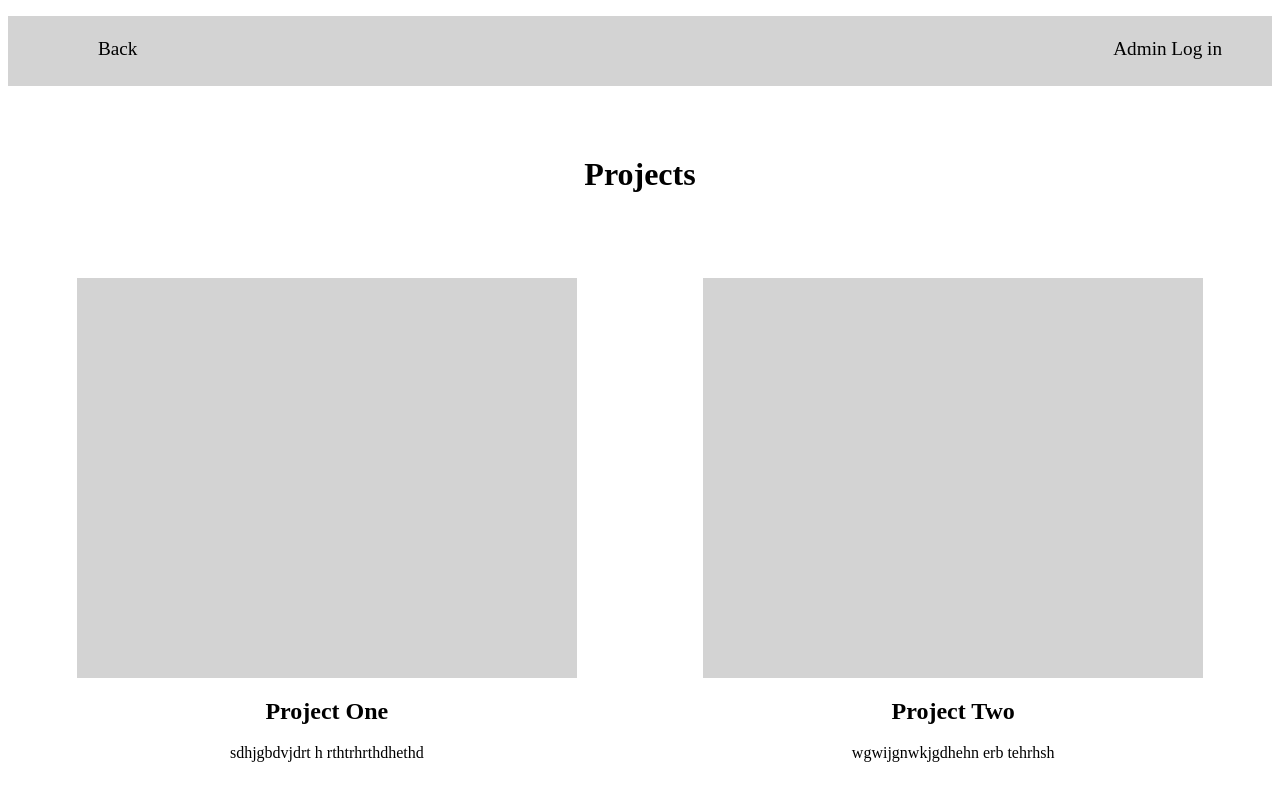
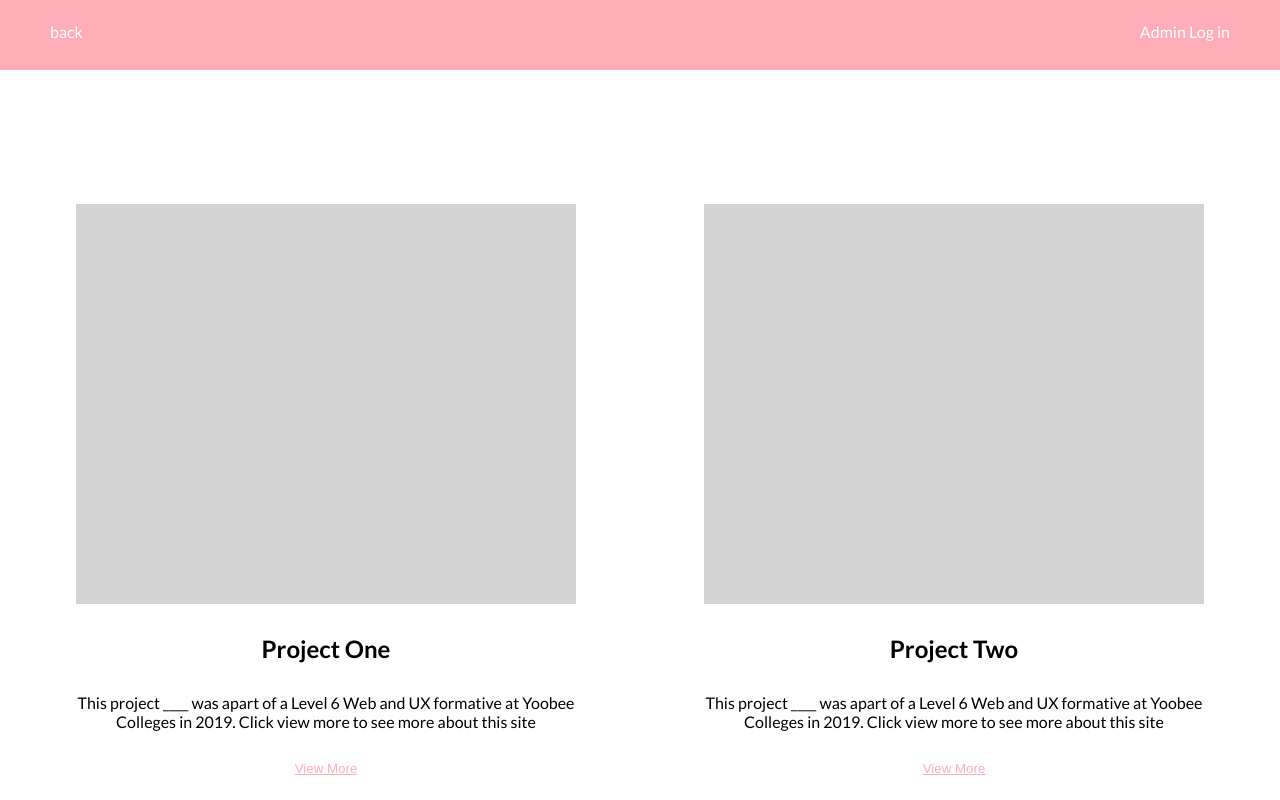
Before and after one commit to abbycayla/pagespeed-portfolio, a Vue app: page /details in a window 1280 px wide. Shown: the top 800 px of the page. Built offline with nearby package versions, Linux system fonts and the light colour scheme; what vue-resource would draw is missing.

Commit message:
added details page

```diff
--- a/src/App.vue
+++ b/src/App.vue
@@ -21,5 +21,14 @@ export default {
 
 
 <style>
+@import url('https://fonts.googleapis.com/css?family=Lato:300,300i,400,700&display=swap');
+* {
+  box-sizing: border-box;
+  margin: 0;
+  padding: 0;
+}
+body {
+  font-family: Lato, sans-serif;
+}
 
 </style>
--- /dev/null
+++ b/src/components/details/Details.vue
@@ -0,0 +1,87 @@
+<template>
+  <div>
+    <h1> Project Name </h1>
+  <div class="details-content">
+      <div>
+          <div class="placeholder-img"></div>
+          <button> <a href="https://www.netlify.com/" target="_blank"> View Site Live </a> </button>
+      </div>
+      <div class="details-con">
+          <div>
+          <h2> Score </h2>
+          </div>
+          <div>
+          <p class="details"> This project ____ was apart of a Level 6 Web and UX formative at Yoobee Colleges in 2019.</p>
+          </div>
+          <div class="contact">
+          <hr />
+          <div class="contact-links">
+              <div>
+                <p> CV </p>
+              </div>
+              <div>
+                <p> EMAIL </p>
+              </div>
+              <div>
+                <p> INSTAGRAM </p>
+              </div>
+          </div>
+          <hr />
+          </div>
+      </div>
+  </div>
+
+  </div>
+</template>
+
+<script>
+export default {
+name: "Details"
+}
+</script>
+
+<style scoped>
+
+.placeholder-img {
+    width: 400px;
+    height: 400px;
+    background-color: lightgrey;
+}
+
+.details-content {
+    display: flex;
+    justify-content: space-around;
+}
+
+.details-content div {
+    margin: 5% 0%;
+    width: 500px;
+    text-align: center;
+}
+
+button {
+    border: none;
+    background-color: white;
+    outline: none;
+    padding-top: 20px;
+}
+
+a {
+    color: #FFADB9;
+    font-size: 1.2em
+}
+
+.contact {
+    padding-bottom: 40px
+}
+
+.contact-links {
+    display: flex;
+}
+
+.details-con {
+    display: flex;
+    flex-direction: column;
+    justify-content: space-between
+}
+</style>
--- a/src/components/footer/Footer.vue
+++ b/src/components/footer/Footer.vue
@@ -12,7 +12,7 @@ export default {
 
 <style scoped>
 .footer {
-    background-color: lightgrey;
+    background-color: #FFADB9;
     height: 70px;
 }
 </style>
--- a/src/components/header/Header.vue
+++ b/src/components/header/Header.vue
@@ -1,7 +1,7 @@
 <template>
   <nav>
     <ul>
-        <li> Back </li>
+      <li><router-link v-bind:to="'/'"> back </router-link></li>
         <li> Admin Log in </li>
     </ul>
   </nav>
@@ -16,7 +16,7 @@ export default {
 <style scoped>
   nav {
       width: 100%;
-      background-color: lightgrey;
+      background-color: #FFADB9;
       height: 70px;
       margin-bottom: 70px;
   }
@@ -29,6 +29,13 @@ export default {
   li {
       padding: 22px 50px;
       list-style-type: none;
-      font-size: 1.2em;
+      font-weight: 400;
+      color: white;
+  }
+
+  a {
+      color: white;
+      text-decoration: none;
+
   }
 </style>
--- a/src/components/home/Home.vue
+++ b/src/components/home/Home.vue
@@ -1,6 +1,5 @@
 <template>
   <div>
-      <h1> Projects </h1>
       <Projects/>
   </div>
 </template>
--- a/src/components/home/Projects.vue
+++ b/src/components/home/Projects.vue
@@ -5,6 +5,8 @@
     <div class="placeholder-img"></div>
         <h2> {{project.title}}</h2>
         <p> {{project.details}} </p>
+        <button><router-link v-bind:to="'/details'"> View More</router-link></button>
+
     </div>
   </div>
   </div>
@@ -20,25 +22,25 @@ data: function(){
             {
                 id: "1",
                 title: "Project One",
-                details: "sdhjgbdvjdrt h rthtrhrthdhethd",
+                details: "This project ____ was apart of a Level 6 Web and UX formative at Yoobee Colleges in 2019. Click view more to see more about this site",
                 image: ""
             },
             {
                 id: "2",
                 title: "Project Two",
-                details: "wgwijgnwkjgdhehn erb tehrhsh",
+                details: "This project ____ was apart of a Level 6 Web and UX formative at Yoobee Colleges in 2019. Click view more to see more about this site",
                 image: ""
             },
             {
                 id: "3",
                 title: "Project Three",
-                details: "wrgihnwjrfbnsdtrhrb tebe erb fgdbrgwrhwr",
+                details: "This project ____ was apart of a Level 6 Web and UX formative at Yoobee Colleges in 2019. Click view more to see more about this site",
                 image: ""
             },
             {
                 id: "4",
                 title: "Project Four",
-                details: "weqegiqgwrhwbwhgbwthwrhbw",
+                details: "This project ____ was apart of a Level 6 Web and UX formative at Yoobee Colleges in 2019. Click view more to see more about this site",
                 image: ""
             }
         ]
@@ -67,6 +69,7 @@ data: function(){
 }
 
 .project-item h2{
+    padding: 30px 0px;
 
 }
 
@@ -76,5 +79,15 @@ data: function(){
     background-color: lightgrey;
 }
 
+button {
+    border: none;
+    background-color: white;
+    outline: none;
+    padding-top: 30px;
+}
+
+a {
+    color: #FFADB9;
+}
 
 </style>
--- a/src/main.js
+++ b/src/main.js
@@ -4,6 +4,7 @@ import VueRouter from 'vue-router';
 import VueResource from 'vue-resource';
 
 import Home from './components/home/Home.vue';
+import Details from './components/details/Details.vue';
 
 Vue.config.productionTip = false
 Vue.use(VueRouter);
@@ -13,6 +14,9 @@ Vue.use(VueResource);
 const routes = [{
   path: '/',
   component: Home
+},{
+  path: '/details',
+  component: Details
 }
 ]
 
```
Also changed, not shown: src/assets/back.png (added).
